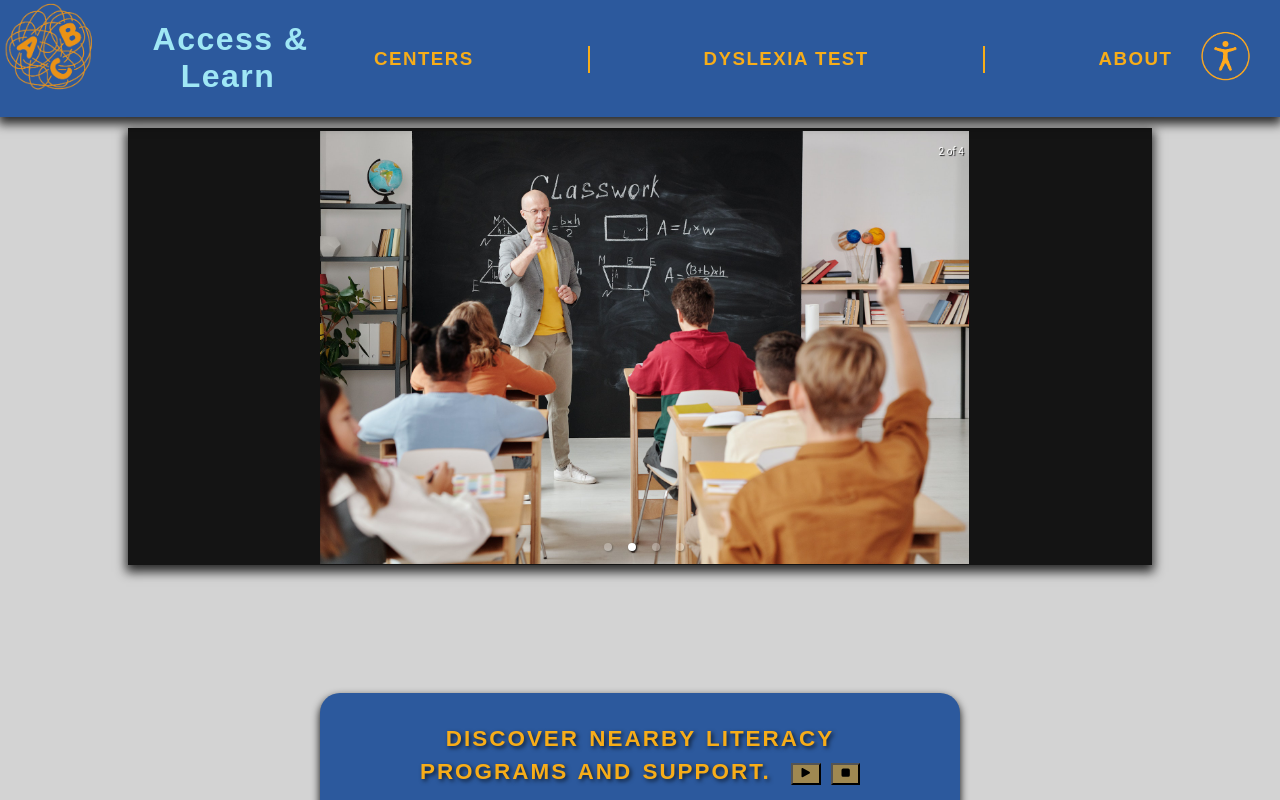
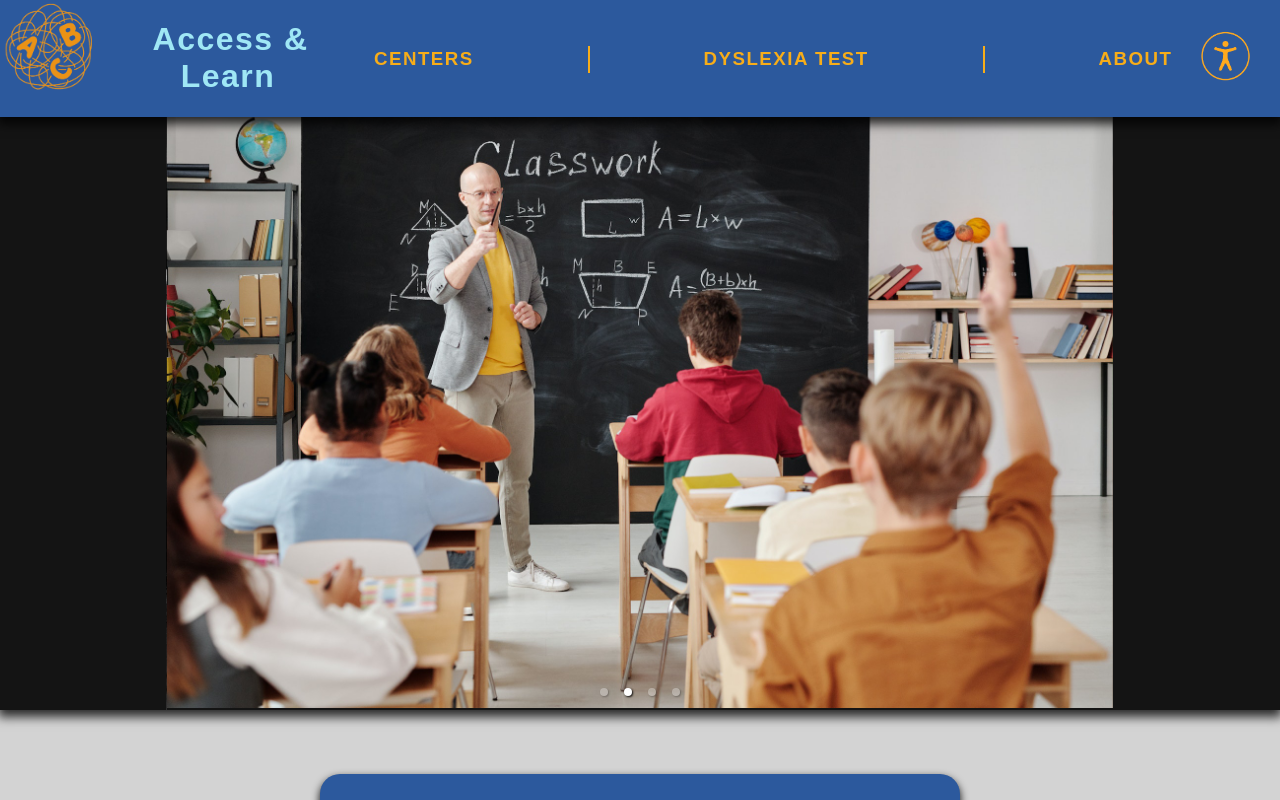
Before and after one commit to jRodriguezIV/9-4_hackathon-team-4, a React (Create React App) app: page /home in a window 1280 px wide. Shown: the top 800 px of the page. Built offline with nearby package versions, Linux system fonts and the light colour scheme; no server answers.

Commit message:
further width fixes for image in carousel

```diff
--- a/src/Components/Carousel/CarouselComp.css
+++ b/src/Components/Carousel/CarouselComp.css
@@ -1,8 +1,8 @@
 .CarouselContainer {
     margin-top:.05%;
-    margin: 10%;
-    padding-top:.25%;
-    padding-left: 15%;
+    /* margin: 10%; */
+    padding-top: 6%;
+    padding-left: 13%;
     background-color: rgb(20, 20, 20);
     box-shadow: 0px 5px 10px 2px rgba(0, 0, 0, 0.8);
   }
--- a/src/Components/Carousel/CarouselComp.js
+++ b/src/Components/Carousel/CarouselComp.js
@@ -18,7 +18,7 @@ export default function CarouselComp() {
             autoPlay={true}
             dynamicHeight={false}
             stopOnHover={false}
-            width={"78%"}
+            width={"85%"}
             interval={4000}
         >
 
```
